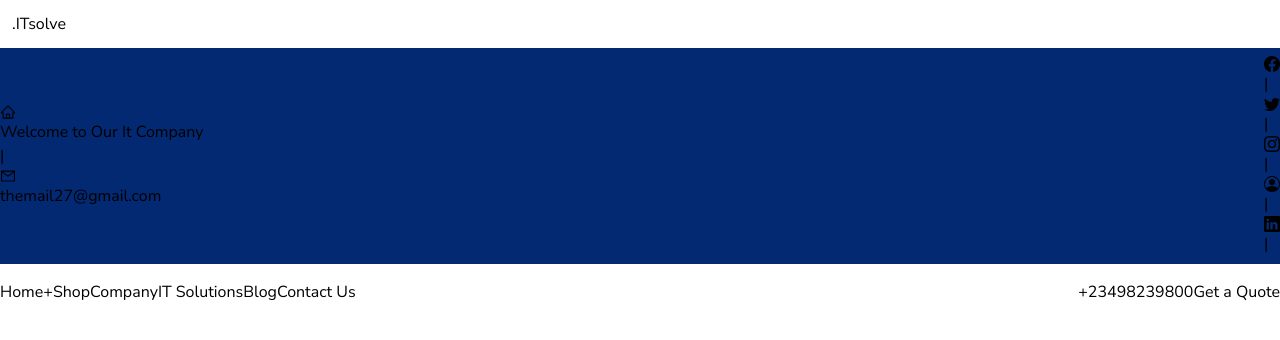
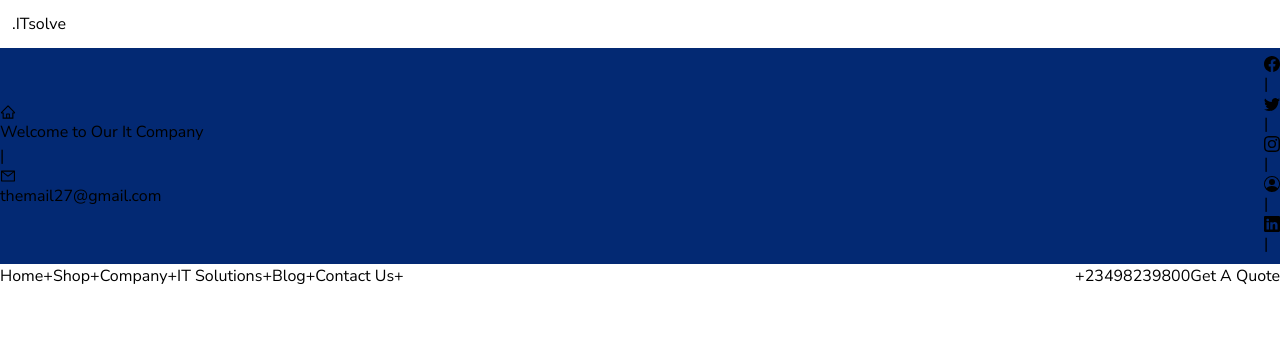
Before and after one commit to mmesomasaint/company-templates, a Next.js app: page /templates/it-template in a window 1280 px wide. Shown: the top 340 px of the page. Built offline with nearby package versions, Linux system fonts and the light colour scheme.

Commit message:
Fix: Add link tag to it-template thumbnail caption

```diff
--- a/pages/index.js
+++ b/pages/index.js
@@ -101,7 +101,7 @@ export default function Home() {
                 height={200}
                 alt='template 1'
               />
-              <p className='w-full text-xl font-medium text-center text-[#023047] dark:text-white capitalize mt-1'>Local Laundry Template</p>
+              <a href='/' className='w-full text-xl font-medium text-center text-[#023047] dark:text-white capitalize mt-1'>Local Laundry Template</a>
             </div>
             <div>
               <Image
@@ -110,7 +110,7 @@ export default function Home() {
                 height={200}
                 alt='template 2'
               />
-              <p className='w-full text-xl font-medium text-center text-[#023047] dark:text-white capitalize mt-1'>IT Template</p>
+              <a href='/templates/it-template' className='w-full text-xl font-medium text-center text-[#023047] dark:text-white capitalize mt-1'>IT Template</a>
             </div>
             <div>
               <Image
@@ -119,7 +119,7 @@ export default function Home() {
                 height={200}
                 alt='template 3'
               />
-              <p className='w-full text-xl font-medium text-center text-[#023047] dark:text-white capitalize mt-1'>Foreign Laundry Template</p>
+              <a href='/' className='w-full text-xl font-medium text-center text-[#023047] dark:text-white capitalize mt-1'>Foreign Laundry Template</a>
             </div>
           </div>
         </div>
--- a/pages/templates/it-template/index.js
+++ b/pages/templates/it-template/index.js
@@ -42,23 +42,25 @@ export default function Home() {
                 <span>|</span>
               </div>
             </div>
-            <div className="py-4 flex justify-between items-center gap-6">
+            <div className="flex justify-between items-center gap-6">
               <div>
                 <span>Home+</span>
-                <span>Shop</span>
-                <span>Company</span>
-                <span>IT Solutions</span>
-                <span>Blog</span>
-                <span>Contact Us</span>
+                <span>Shop+</span>
+                <span>Company+</span>
+                <span>IT Solutions+</span>
+                <span>Blog+</span>
+                <span>Contact Us+</span>
               </div>
               <div>
                 <span>+23498239800</span>
-                <span>Get a Quote</span>
+                <span className="py-4">Get A Quote</span>
               </div>
             </div>
           </div>
         </div>
       </header>
+      <main></main>
+      <footer></footer>
     </div>
   )
 }
```
